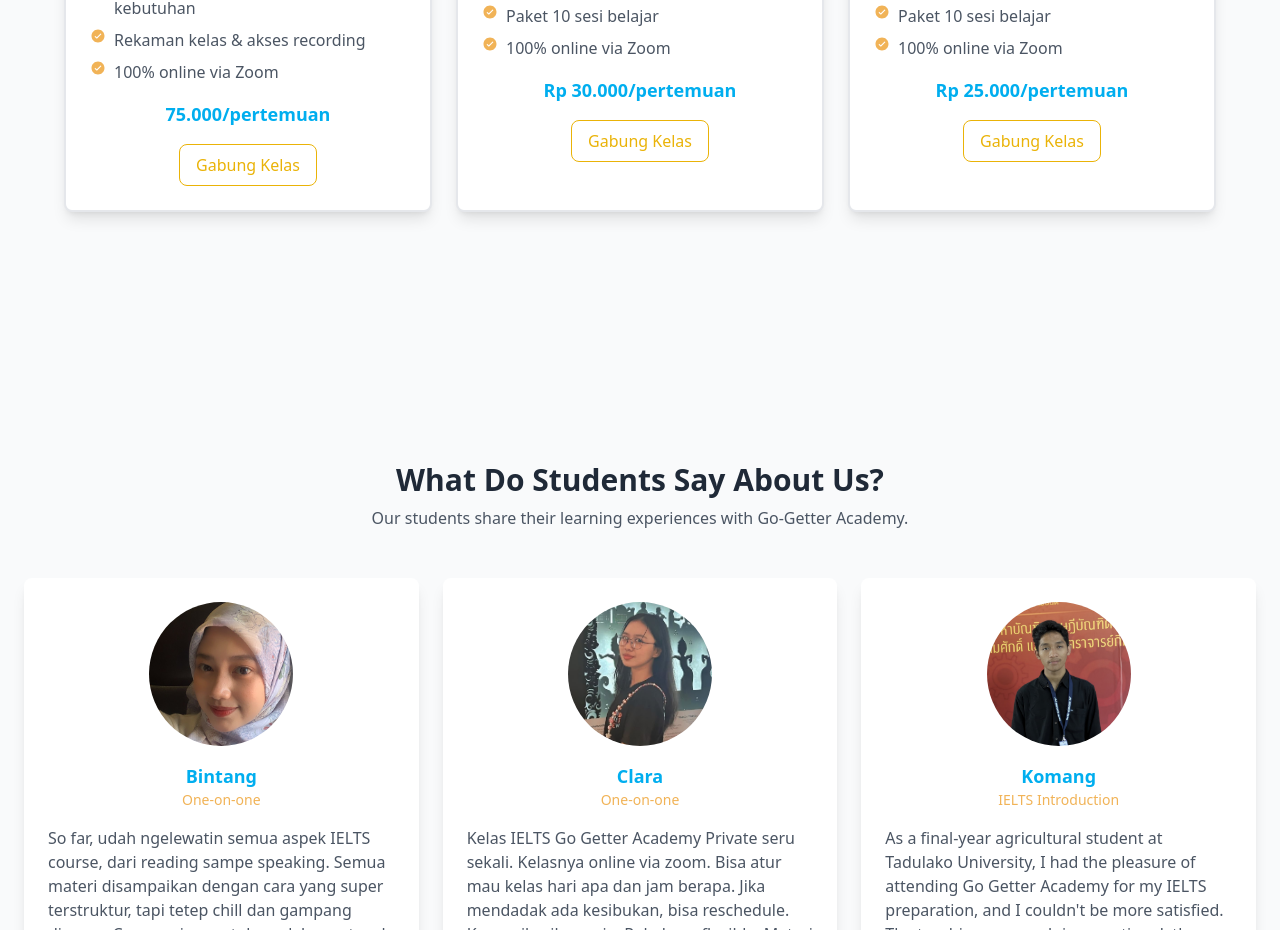
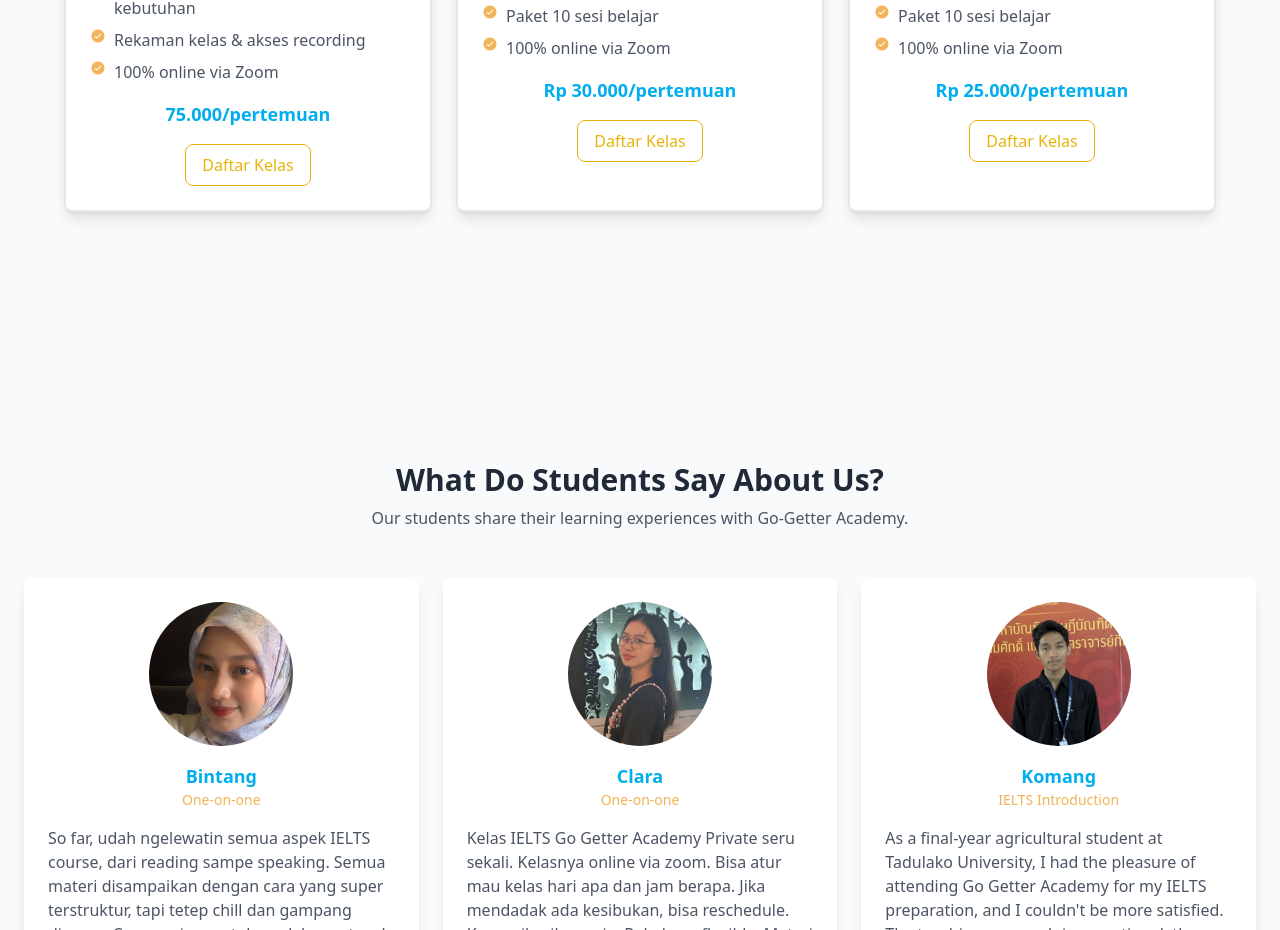
Before and after one commit to mrhasansan/go-getter, a React (Vite) app: page / in a window 1280 px wide. Shown: the part 2318-3248 px from the top of the page. Built offline with nearby package versions, Linux system fonts and the light colour scheme.

Commit message:
change button name

```diff
--- a/src/components/price.tsx
+++ b/src/components/price.tsx
@@ -17,21 +17,21 @@ export function PricingCards() {
         "Rekaman kelas & akses recording",
         "100% online via Zoom",
       ],
-      buttonLabel: "Gabung Kelas",
+      buttonLabel: "Daftar Kelas",
     },
     {
       icon: <MdGroups />,
       title: "IELTS Group",
       price: "Rp 30.000",
       features: ["Format IELTS Academic", "Latihan lengkap semua skill", "Tips strategi menjawab soal", "Diskusi kelompok dengan tutor", "Jadwal tetap & materi terstruktur", "Paket 10 sesi belajar", "100% online via Zoom"],
-      buttonLabel: "Gabung Kelas",
+      buttonLabel: "Daftar Kelas",
     },
     {
       icon: <MdGroups />,
       title: "TOEFL Group",
       price: "Rp 25.000",
       features: ["Format TOEFL ITP", "Latihan Reading, Listening, Structure", "Tips strategi menjawab soal", "Diskusi kelompok dengan tutor", "Jadwal tetap & materi terstruktur", "Paket 10 sesi belajar", "100% online via Zoom"],
-      buttonLabel: "Gabung Kelas",
+      buttonLabel: "Daftar Kelas",
     },
   ];
 
```
